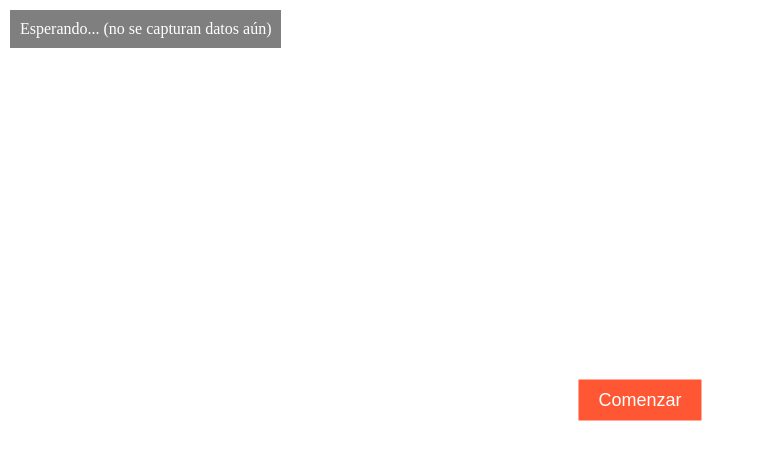
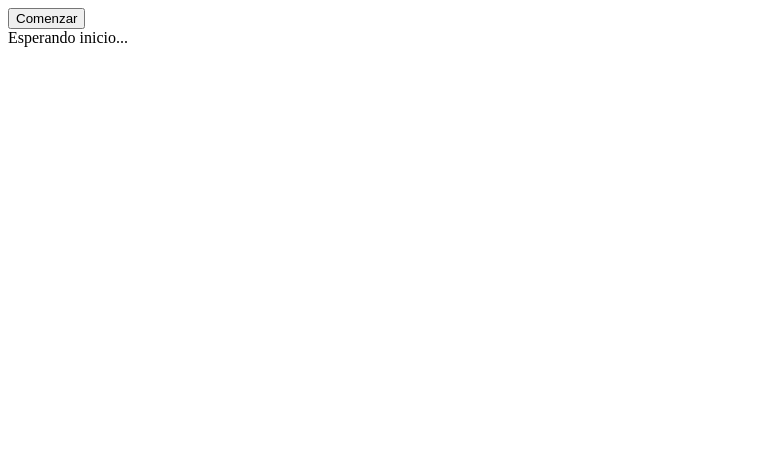
Before and after one commit to martinfacc/cam360, a React (Vite) app: page / in a window 1280 px wide. Shown: the top 460 px of the page, without its empty margins (0-757 px from the left). Built offline with nearby package versions, Linux system fonts and the light colour scheme.

Commit message:
refactor App component to GyroScene and restructure initialization for Three.js scene

```diff
--- a/src/App.tsx
+++ b/src/App.tsx
@@ -1,83 +1,82 @@
-import React, { useState, useEffect, useRef } from 'react'
+'use client'
+import { useRef, useState } from 'react'
 import * as THREE from 'three'
 
-const App: React.FC = () => {
+const GyroScene = () => {
+  const mountRef = useRef<HTMLDivElement>(null)
+  const startButtonRef = useRef<HTMLButtonElement>(null)
+  const logElement = useRef<HTMLDivElement>(null)
   const [started, setStarted] = useState(false)
-  const logElement = useRef<HTMLDivElement | null>(null)
-  const startButtonRef = useRef<HTMLButtonElement | null>(null)
+  let scene: THREE.Scene
+  let camera: THREE.PerspectiveCamera
+  let renderer: THREE.WebGLRenderer
+  let plane: THREE.Mesh
+  let alpha = 0,
+    beta = 0,
+    gamma = 0
 
-  const sceneRef = useRef<THREE.Scene | null>(null)
-  const cameraRef = useRef<THREE.PerspectiveCamera | null>(null)
-  const rendererRef = useRef<THREE.WebGLRenderer | null>(null)
-  const planeRef = useRef<THREE.Mesh | null>(null)
+  // Inicializar escena
+  const init = () => {
+    scene = new THREE.Scene()
+    camera = new THREE.PerspectiveCamera(75, window.innerWidth / window.innerHeight, 0.1, 1000)
+    renderer = new THREE.WebGLRenderer({ antialias: true })
+    renderer.setSize(window.innerWidth, window.innerHeight)
+    mountRef.current?.appendChild(renderer.domElement)
 
-  const startSensors = () => {
-    window.addEventListener('deviceorientation', handleOrientation, true)
-    window.addEventListener('devicemotion', handleMotion, true)
+    // Crear plano rojo
+    const geometry = new THREE.PlaneGeometry(2, 2)
+    const material = new THREE.MeshBasicMaterial({ color: 'red', side: THREE.DoubleSide })
+    plane = new THREE.Mesh(geometry, material)
+    plane.position.set(0, 0, -3)
+    scene.add(plane)
+
+    // Agregar luz ambiental
+    const light = new THREE.AmbientLight(0xffffff, 1)
+    scene.add(light)
+
+    camera.position.z = 0
+    window.addEventListener('resize', onWindowResize)
   }
 
-  const handleOrientation = (event: DeviceOrientationEvent) => {
-    const alpha = event.alpha ?? 0
-    const beta = event.beta ?? 0
-    const gamma = event.gamma ?? 0
-
-    if (logElement.current) {
-      logElement.current.textContent = `Alpha: ${alpha.toFixed(
-        2
-      )}°\nBeta: ${beta.toFixed(2)}°\nGamma: ${gamma.toFixed(2)}°`
-    }
-
-    if (started && cameraRef.current) {
-      cameraRef.current.rotation.set(
-        THREE.MathUtils.degToRad(beta),
-        THREE.MathUtils.degToRad(gamma),
-        THREE.MathUtils.degToRad(alpha)
-      )
-    }
+  // Ajustar tamaño en cambio de ventana
+  const onWindowResize = () => {
+    camera.aspect = window.innerWidth / window.innerHeight
+    camera.updateProjectionMatrix()
+    renderer.setSize(window.innerWidth, window.innerHeight)
   }
 
-  const handleMotion = (event: DeviceMotionEvent) => {
-    const acceleration = event.acceleration
-    if (acceleration && logElement.current) {
-      logElement.current.textContent = `Acc. X: ${acceleration.x?.toFixed(
-        2
-      )}\nAcc. Y: ${acceleration.y?.toFixed(2)}\nAcc. Z: ${acceleration.z?.toFixed(2)}`
-    }
+  // Capturar datos del giroscopio
+  const startSensors = () => {
+    window.addEventListener('deviceorientation', (event) => {
+      alpha = event.alpha ?? 0
+      beta = event.beta ?? 0
+      gamma = event.gamma ?? 0
+
+      if (logElement.current) {
+        logElement.current.textContent = `alpha: ${alpha.toFixed(2)}, beta: ${beta.toFixed(2)}, gamma: ${gamma.toFixed(2)}`
+      }
+    })
   }
 
-  const initThree = () => {
-    sceneRef.current = new THREE.Scene()
-    cameraRef.current = new THREE.PerspectiveCamera(
-      75,
-      window.innerWidth / window.innerHeight,
-      0.1,
-      1000
+  // Animación
+  const animate = () => {
+    requestAnimationFrame(animate)
+
+    // Usar valores del giroscopio para actualizar la rotación del plano
+    plane.rotation.set(
+      THREE.MathUtils.degToRad(beta),
+      THREE.MathUtils.degToRad(gamma),
+      THREE.MathUtils.degToRad(alpha)
     )
-    rendererRef.current = new THREE.WebGLRenderer()
-    rendererRef.current.setSize(window.innerWidth, window.innerHeight)
-    document.body.appendChild(rendererRef.current.domElement)
 
-    // Crear el plano rojo
-    const geometry = new THREE.PlaneGeometry(5, 5)
-    const material = new THREE.MeshBasicMaterial({ color: 0xff0000 })
-    planeRef.current = new THREE.Mesh(geometry, material)
-    sceneRef.current.add(planeRef.current)
-
-    cameraRef.current.position.z = 10
+    renderer.render(scene, camera)
   }
 
-  const animate = () => {
-    if (started && rendererRef.current && sceneRef.current && cameraRef.current) {
-      requestAnimationFrame(animate)
-      rendererRef.current.render(sceneRef.current, cameraRef.current)
-    }
-  }
-
+  // Manejar inicio con permisos
   const handleStart = async () => {
-    // Verificar si estamos en un dispositivo Apple
-    // @ts-expect-error faltan las definiciones de tipos
+    // @ts-expect-error no types
     if (typeof DeviceOrientationEvent !== 'undefined' && DeviceOrientationEvent.requestPermission) {
-      // @ts-expect-error faltan las definiciones de tipos
+      // @ts-expect-error no types
       const permission = await DeviceOrientationEvent.requestPermission()
       if (permission !== 'granted') {
         alert('Se necesita permiso para acceder al giroscopio. Por favor, acepta la solicitud.')
@@ -86,58 +85,33 @@ const App: React.FC = () => {
     }
 
     setStarted(true)
-    if (startButtonRef.current) {
-      startButtonRef.current.style.display = 'none'
-    }
-    if (logElement.current) {
-      logElement.current.textContent = 'Capturando datos...'
-    }
+    startButtonRef.current!.style.display = 'none'
+    if (logElement.current) logElement.current.textContent = 'Capturando datos...'
+
+    init()
     startSensors()
     animate()
   }
 
-  useEffect(() => {
-    initThree()
-  }, [])
-
   return (
-    <div>
+    <div ref={mountRef} className="relative w-full h-screen">
+      {!started && (
+        <button
+          ref={startButtonRef}
+          onClick={handleStart}
+          className="absolute top-10 left-1/2 transform -translate-x-1/2 bg-blue-500 text-white px-4 py-2 rounded shadow-lg"
+        >
+          Comenzar
+        </button>
+      )}
       <div
         ref={logElement}
-        style={{
-          position: 'absolute',
-          top: 10,
-          left: 10,
-          color: 'white',
-          backgroundColor: 'rgba(0, 0, 0, 0.5)',
-          padding: '10px',
-          fontSize: '16px',
-          zIndex: 10,
-        }}
+        className="absolute bottom-10 left-1/2 transform -translate-x-1/2 bg-black text-white p-2 text-sm rounded"
       >
-        Esperando... (no se capturan datos aún)
+        Esperando inicio...
       </div>
-      <button
-        ref={startButtonRef}
-        onClick={handleStart}
-        style={{
-          position: 'absolute',
-          top: '50%',
-          left: '50%',
-          transform: 'translate(-50%, -50%)',
-          padding: '10px 20px',
-          fontSize: '18px',
-          backgroundColor: '#ff5733',
-          color: 'white',
-          border: 'none',
-          cursor: 'pointer',
-          zIndex: 10,
-        }}
-      >
-        Comenzar
-      </button>
     </div>
   )
 }
 
-export default App
+export default GyroScene
```
